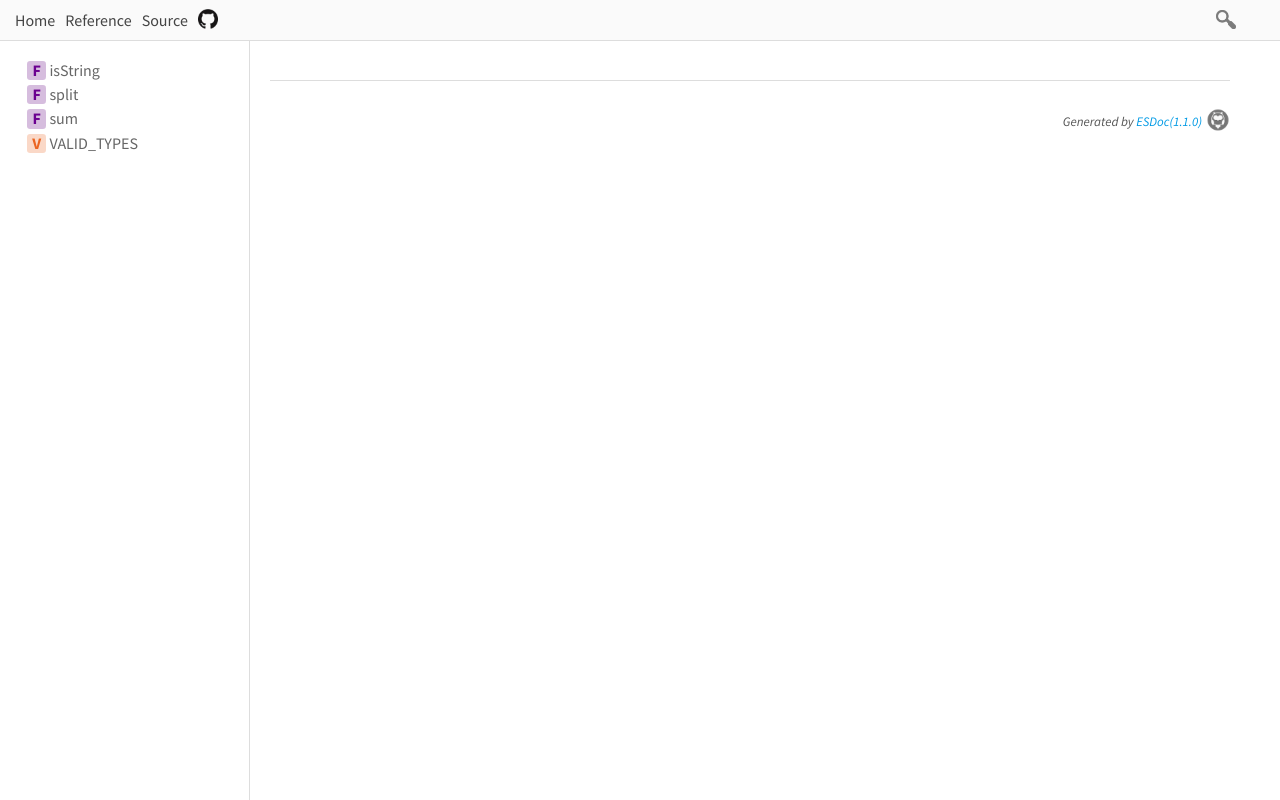
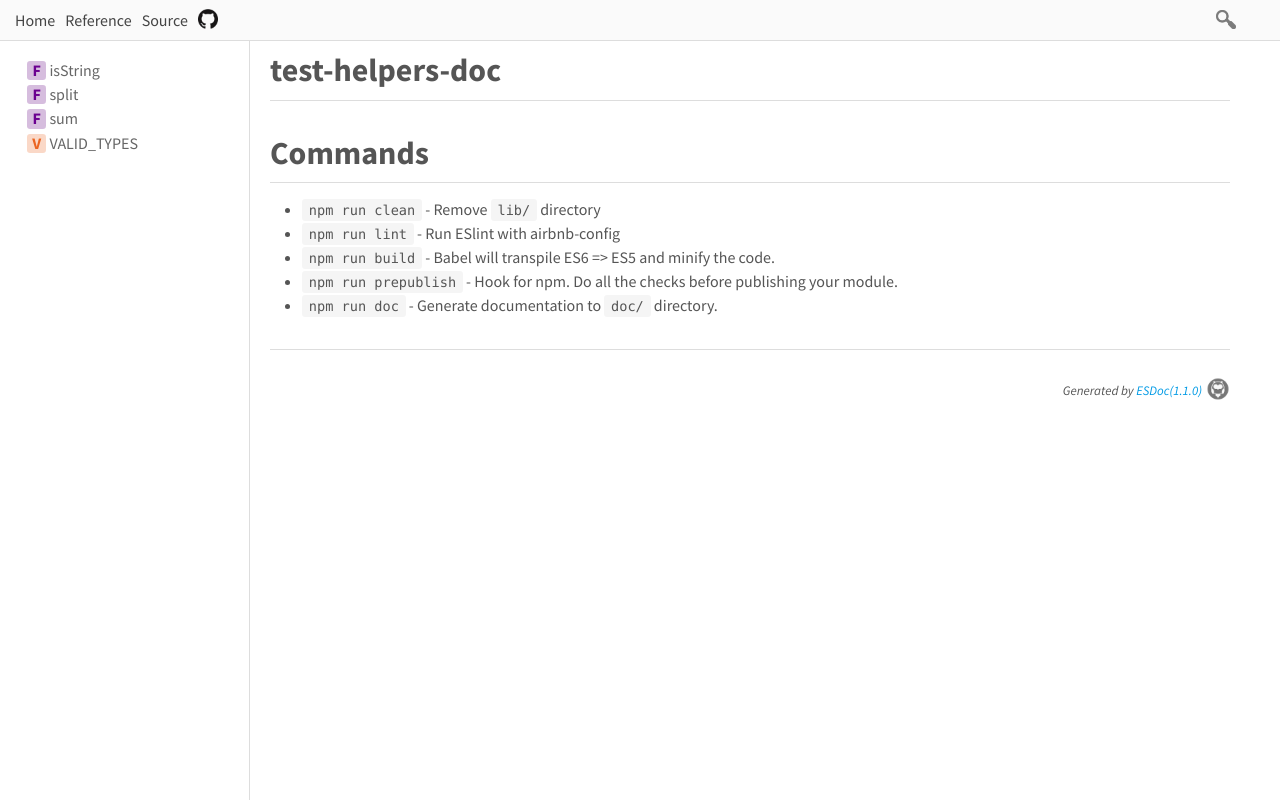
Before and after one commit to AlexeyBee/test-helpers-doc, a website: page docs/index.html in a window 1280 px wide. Drawn offline with Linux system fonts and the light colour scheme.

Commit message:
add readme to documentation

```diff
--- a/docs/index.html
+++ b/docs/index.html
@@ -37,7 +37,14 @@
 </div>
 </nav>
 
-<div class="content" data-ice="content">
+<div class="content" data-ice="content"><div data-ice="index" class="github-markdown"><h1 id="test-helpers-doc">test-helpers-doc</h1><h1 id="commands">Commands</h1><ul>
+<li><code>npm run clean</code> - Remove <code>lib/</code> directory</li>
+<li><code>npm run lint</code> - Run ESlint with airbnb-config</li>
+<li><code>npm run build</code> - Babel will transpile ES6 =&gt; ES5 and minify the code.</li>
+<li><code>npm run prepublish</code> - Hook for npm. Do all the checks before publishing your module.</li>
+<li><code>npm run doc</code> - Generate documentation to <code>doc/</code> directory.</li>
+</ul>
+</div>
 </div>
 
 <footer class="footer">
--- a/docs/index.json
+++ b/docs/index.json
@@ -801,7 +801,7 @@
   },
   {
     "kind": "index",
-    "content": "",
+    "content": "# test-helpers-doc\n\n# Commands\n- `npm run clean` - Remove `lib/` directory\n- `npm run lint` - Run ESlint with airbnb-config\n- `npm run build` - Babel will transpile ES6 => ES5 and minify the code.\n- `npm run prepublish` - Hook for npm. Do all the checks before publishing your module.\n- `npm run doc` - Generate documentation to `doc/` directory.\n",
     "longname": "D:\\credo\\test-helpers-doc\\README.md",
     "name": "./README.md",
     "static": true,
```
